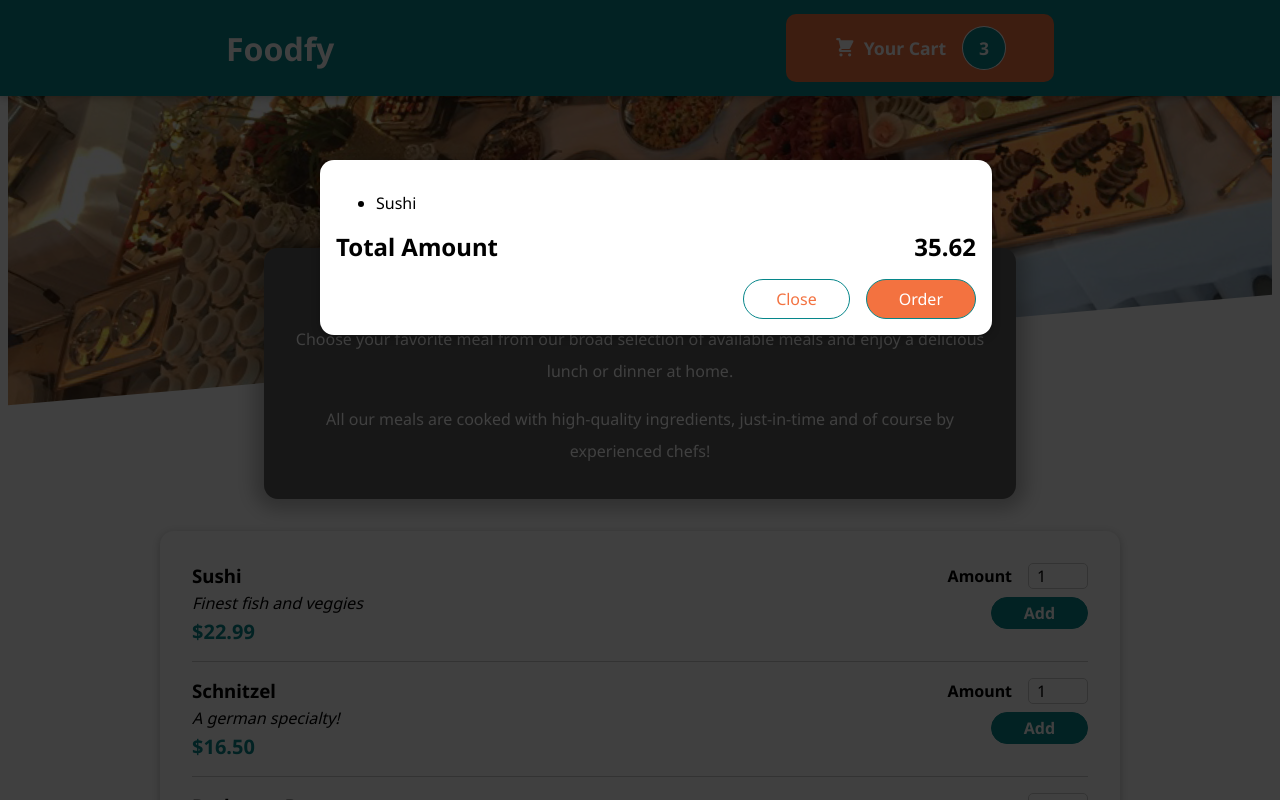
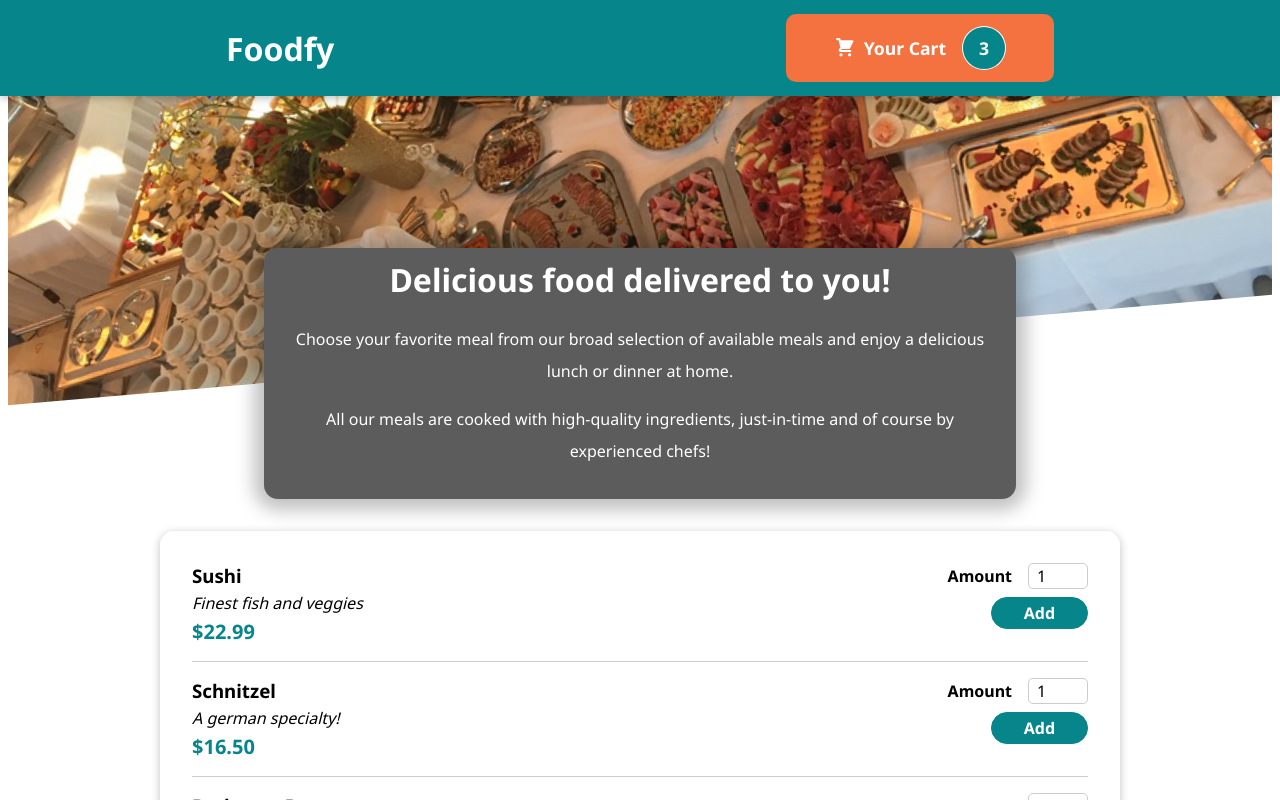
Before and after one commit to gabivechiatto/Foodfy, a React (Create React App) app: page / in a window 1280 px wide. Shown: the top 800 px of the page. Built offline with nearby package versions, Linux system fonts and the light colour scheme.

Commit message:
feat: modal component

```diff
--- a/src/App.js
+++ b/src/App.js
@@ -1,13 +1,23 @@
-import React from 'react';
+import React, { useState } from 'react';
 import { Header } from './components/Header';
 import { Meals } from './components/Meals';
 import { Cart } from './components/Cart';
 
 function App() {
+  const [cartIsShown, setCardIsShown] = useState(false);
+
+  const showCartHandler = () => {
+    setCardIsShown(!cartIsShown);
+  }
+
+  const hideCartHandler = () => {
+    setCardIsShown(false);
+  }
+
   return (
     <React.Fragment>
-      <Cart/>
-      <Header/>
+      {cartIsShown && <Cart onClose={hideCartHandler}/>}
+      <Header onShow={showCartHandler}/>
       <main>
         <Meals/>
       </main>
--- a/src/components/Cart/index.js
+++ b/src/components/Cart/index.js
@@ -12,14 +12,16 @@
 }</ul>
 
   return(
-    <Modal>
+    <Modal onClose={props.onClose}>
       {cartItems}
       <div className={classes.total}>
         <span>Total Amount</span>
         <span>35.62</span>
       </div>
       <div className={classes.actions}>
-        <button className={classes['button--alt']}>Close</button>
+        <button className={classes['button--alt']} onClick={props.onClose}>
+          Close
+        </button>
         <button className={classes.button}>Order</button>
       </div>
     </Modal>
--- a/src/components/Header/index.js
+++ b/src/components/Header/index.js
@@ -9,7 +9,7 @@
       <header className={classes.header}>
         <h1>Foodfy</h1>
         <div>
-          <button type="button" className={classes['cart-button']}>
+          <button type="button" className={classes['cart-button']} onClick={props.onShow}>
             <span className={classes.icon}>
               <CartIcon/>
             </span>
--- a/src/components/Modal/index.js
+++ b/src/components/Modal/index.js
@@ -4,7 +4,7 @@
 
 export const Backdrop = (props) => {
   return (
-    <div className={classes.backdrop} />
+    <div className={classes.backdrop} onClick={props.onClose}/>
   );
 }
 
@@ -23,7 +23,7 @@
 export const Modal = (props) => {
   return (
     <React.Fragment>
-      {ReactDOM.createPortal(<Backdrop/>, portalElement)}
+      {ReactDOM.createPortal(<Backdrop onClose={props.onClose}/>, portalElement)}
       {ReactDOM.createPortal(
         <ModalOverlay>{props.children}</ModalOverlay>,
         portalElement
```
Also changed, not shown: 1 other file (tests, documents, lock files or other folders).
